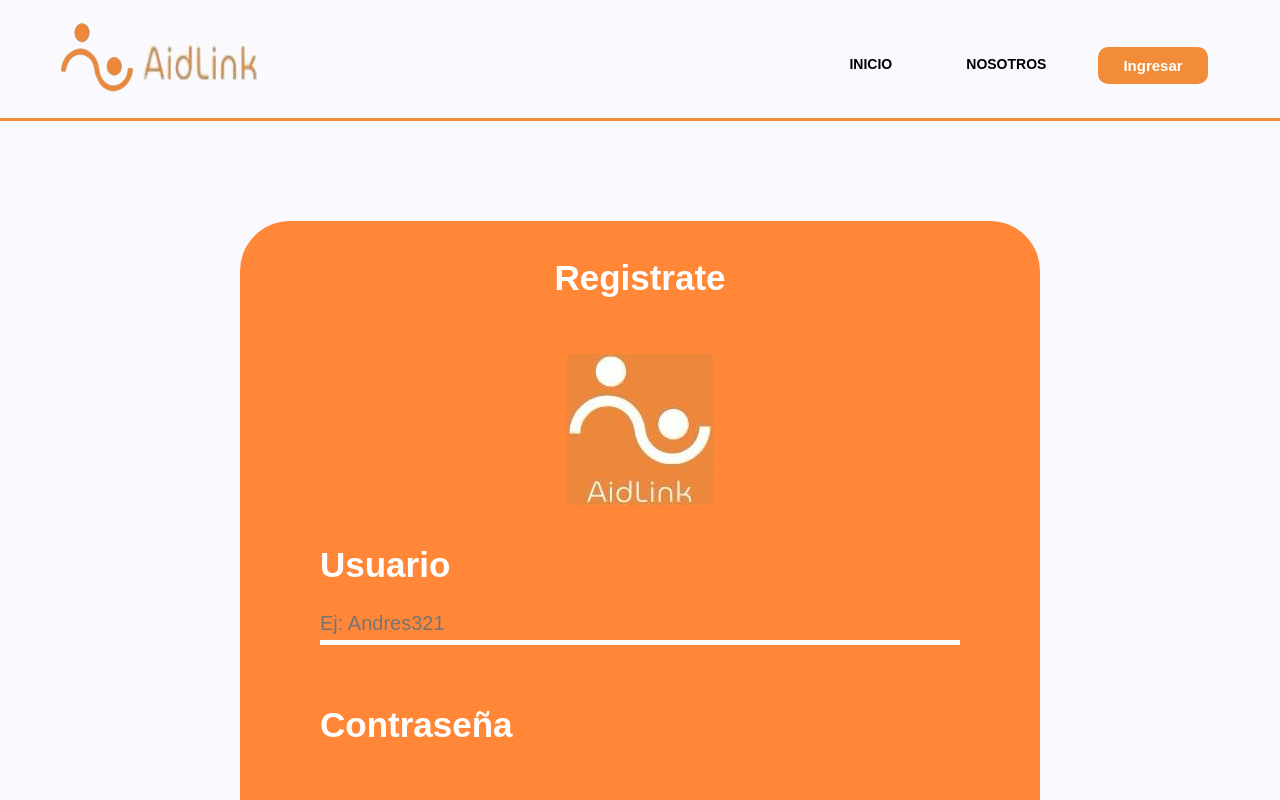
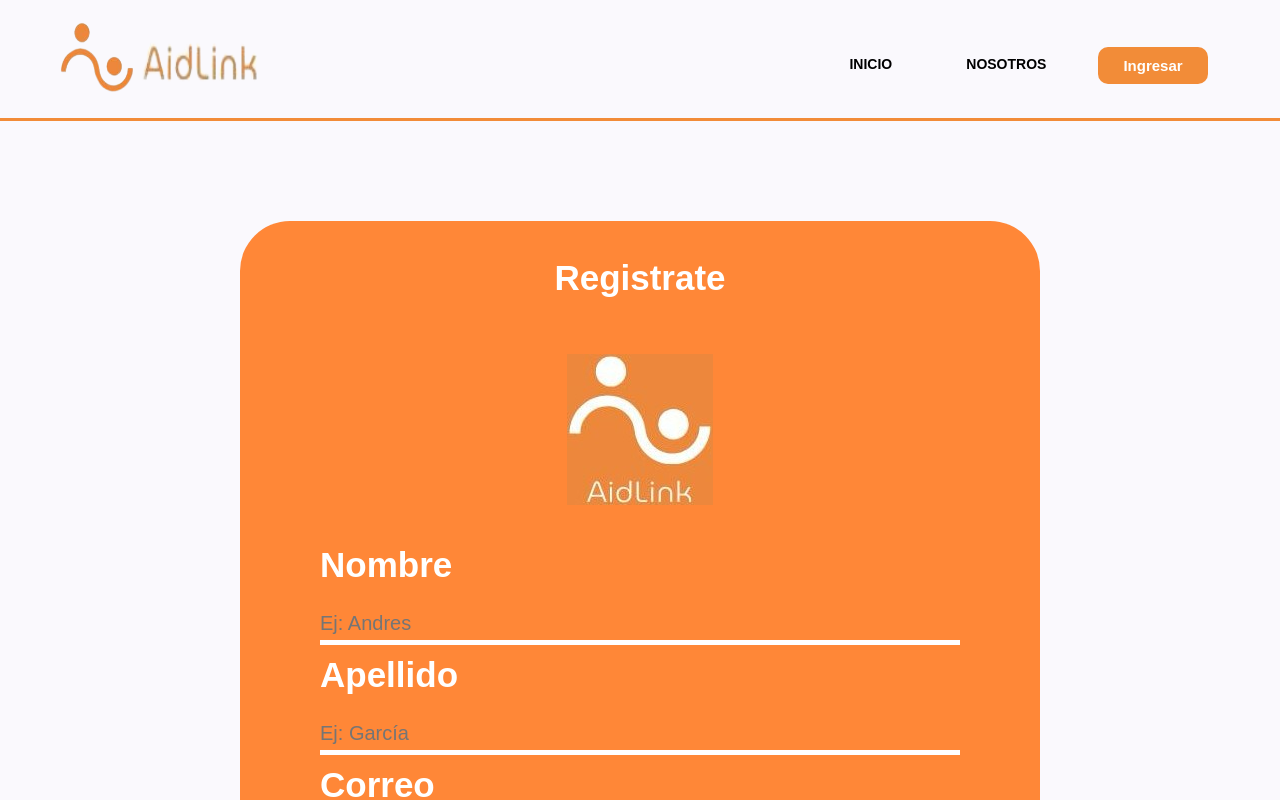
Before and after one commit to MiguelKing01/AidLinkAngular, an Angular app: page /registro in a window 1280 px wide. Shown: the top 800 px of the page. Built offline with nearby package versions, Linux system fonts and the light colour scheme.

Commit message:
RegistroFinal

```diff
--- a/src/app/pages/inicio-sesion/inicio-sesion.html
+++ b/src/app/pages/inicio-sesion/inicio-sesion.html
@@ -3,21 +3,21 @@
   <article class="contenido">
     <section class="logo">
       <header class="header"><h1>Iniciar Sesión</h1></header>
-      <img src="images/logo-con-nombre-fondo-anaranjado.jpg" alt="logo">
+      <img src="images/logo-con-nombre-fondo-anaranjado.jpg" alt="logo" />
     </section>
     <section class="mail">
-        <label for="usuario" class="label">Usuario</label> <br>
-        <input id="usuario" [(ngModel)]="correo" placeholder="Ej: Andres321" class="input">
+      <label for="usuario" class="label">Usuario</label> <br />
+      <input id="usuario" [(ngModel)]="correo" placeholder="Ej: Andres321" class="input" />
     </section>
     <section class="password">
-        <label for="contrasena" class="label">Contraseña</label> <br>
-        <input id="contrasena" [(ngModel)]="contrasena" type="text" class="input">
-        <div id="error" class="error"></div>
+      <label for="contrasena" class="label">Contraseña</label> <br />
+      <input id="contrasena" [(ngModel)]="contrasena" type="text" class="input" />
+      <div id="error" class="error"></div>
     </section>
     <section class="info">
-        <button id="BTNIS" (click)="IniciarSesion()" class="btn">Iniciar Sesión</button><br>
-        <label for="pregunta" class="question">¿No tienes cuenta?</label><br>
-        <a class="a" routerLink="/registro">Registrarse</a>
+      <button id="BTNIS" (click)="IniciarSesion()" class="btn">Iniciar Sesión</button><br />
+      <label for="pregunta" class="question">¿No tienes cuenta?</label><br />
+      <a class="a" routerLink="/registro">Registrarse</a>
     </section>
   </article>
 </section>
--- a/src/app/pages/registro/registro.css
+++ b/src/app/pages/registro/registro.css
@@ -28,7 +28,7 @@
     margin-bottom: 50px;
 }
 
-.mail{
+.mail, .name, .lastname{
     padding: 0 80px;
 }
 
--- a/src/app/pages/registro/registro.html
+++ b/src/app/pages/registro/registro.html
@@ -4,23 +4,54 @@
   <article class="contenido">
     <section class="logo">
       <header class="header"><h1>Registrate</h1></header>
-        <img src="images/logo-con-nombre-fondo-anaranjado.jpg" alt="logo">
+      <img src="images/logo-con-nombre-fondo-anaranjado.jpg" alt="logo" />
     </section>
+    <section class="name">
+      <label for="name" class="label">Nombre</label> <br />
+      <input
+        id="name"
+        [(ngModel)]="nuevoUsuario.nombre"
+        type="text"
+        placeholder="Ej: Andres"
+        class="input"
+      />
+    </section>
+    <br>
+    <section class="lastname">
+      <label for="lastname" class="label">Apellido</label> <br />
+      <input
+        id="lastname"
+        [(ngModel)]="nuevoUsuario.apellido"
+        type="text"
+        placeholder="Ej: García"
+        class="input"
+      />
+    </section>
+    <br>
+
     <section class="mail">
-          <label for="usuario" class="label">Usuario</label> <br>
-          <input type="text" placeholder="Ej: Andres321" class="input">
+      <label for="mail" class="label">Correo</label> <br />
+      <input
+        id="mail"
+        [(ngModel)]="nuevoUsuario.correo"
+        type="email"
+        placeholder="Ej: correo@email.com"
+        class="input"
+      />
     </section>
+
     <section class="password">
-          <label for="contraseña" class="label">Contraseña</label> <br>
-          <input type="text" class="input">
+      <label for="contraseña" class="label">Contraseña</label> <br />
+      <input id="contraseña" [(ngModel)]="nuevoUsuario.contrasena" type="password" class="input" />
     </section>
+
     <section class="password-confirm">
-        <label for="contraseña" class="label">Confirmar Contraseña</label> <br>
-        <input type="text" class="input">
+      <label for="contraseña2" class="label">Confirmar Contraseña</label> <br />
+      <input id="contraseña2" type="password" class="input" />
     </section>
     <section class="info">
-          <button class="btn">Registrarse</button><br>
-          <label for="pregunta" class="question">¿Ya tienes cuenta?</label><br>
+      <button (click)="registrarUsuario()" class="btn">Registrarse</button><br />
+      <label for="pregunta" class="question">¿Ya tienes cuenta?</label><br />
       <a class="a" routerLink="/ingresar">Iniciar Sesión</a>
     </section>
   </article>
--- a/src/app/pages/registro/registro.ts
+++ b/src/app/pages/registro/registro.ts
@@ -1,15 +1,40 @@
 import { Component } from '@angular/core';
 import { Header } from '../../components/header/header';
 import { Footer } from '../../components/footer/footer';
-import { RouterLink, RouterModule } from '@angular/router';
-import { InicioSesion } from '../inicio-sesion/inicio-sesion';
+import { Router, RouterLink, RouterModule } from '@angular/router';
+import { Usuario, UsuarioService } from '../../services/usuario';
+import { FormsModule } from '@angular/forms';
 
 @Component({
   selector: 'app-registro',
-  imports: [Header, Footer, RouterLink],
+  imports: [Header, Footer, RouterLink, FormsModule],
   templateUrl: './registro.html',
   styleUrl: './registro.css'
 })
 export class Registro {
 
+  nuevoUsuario: Usuario = {
+    nombre: '',
+    apellido: '',
+    correo: '',
+    contrasena: '',
+  };
+
+    constructor(
+    private usuarioService: UsuarioService,
+    private router: Router
+  ) {}
+
+registrarUsuario() {
+  this.usuarioService.crearUsuario(this.nuevoUsuario).subscribe({
+    next: () => {
+      this.router.navigate(['/ingresar']);
+    },
+    error: (err) => {
+      console.error('Error al registrar usuario', err);
+      alert('No se pudo registrar el usuario');
+    }
+  });
 }
+
+}
--- a/src/app/services/usuario.ts
+++ b/src/app/services/usuario.ts
@@ -1,9 +1,9 @@
-import { HttpClient } from '@angular/common/http';
+import { HttpClient, HttpHeaders } from '@angular/common/http';
 import { Injectable } from '@angular/core';
 import { Observable } from 'rxjs';
 
 export interface Usuario {
-  id: number;
+  id?: number;
   nombre: String;
   apellido: String;
   correo: String;
@@ -22,8 +22,8 @@ export class UsuarioService {
     return this.http.get<Usuario[]>(`${this.apiUrl}/todos`);
   }
 
-  crearUsuario(usuario: Usuario): Observable<Usuario> {
-    return this.http.post<Usuario>(`${this.apiUrl}/crear`, usuario);
+  crearUsuario(usuario: Usuario): Observable<Usuario[]> {
+    return this.http.post<Usuario[]>(`${this.apiUrl}/crear`, usuario);
   }
 
   getUsuarioId(id: number): Observable<Usuario[]> {
```
Lines whose indentation alone changed are shown as unchanged.
